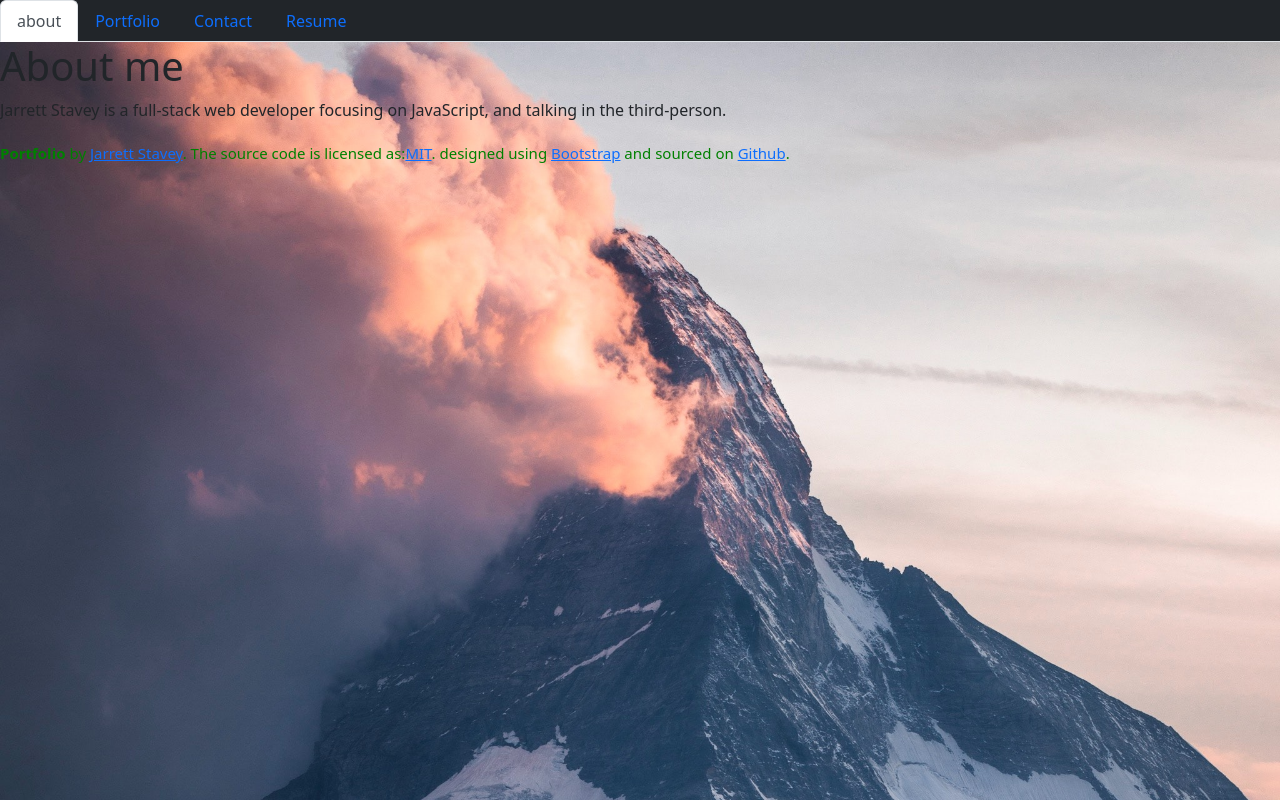
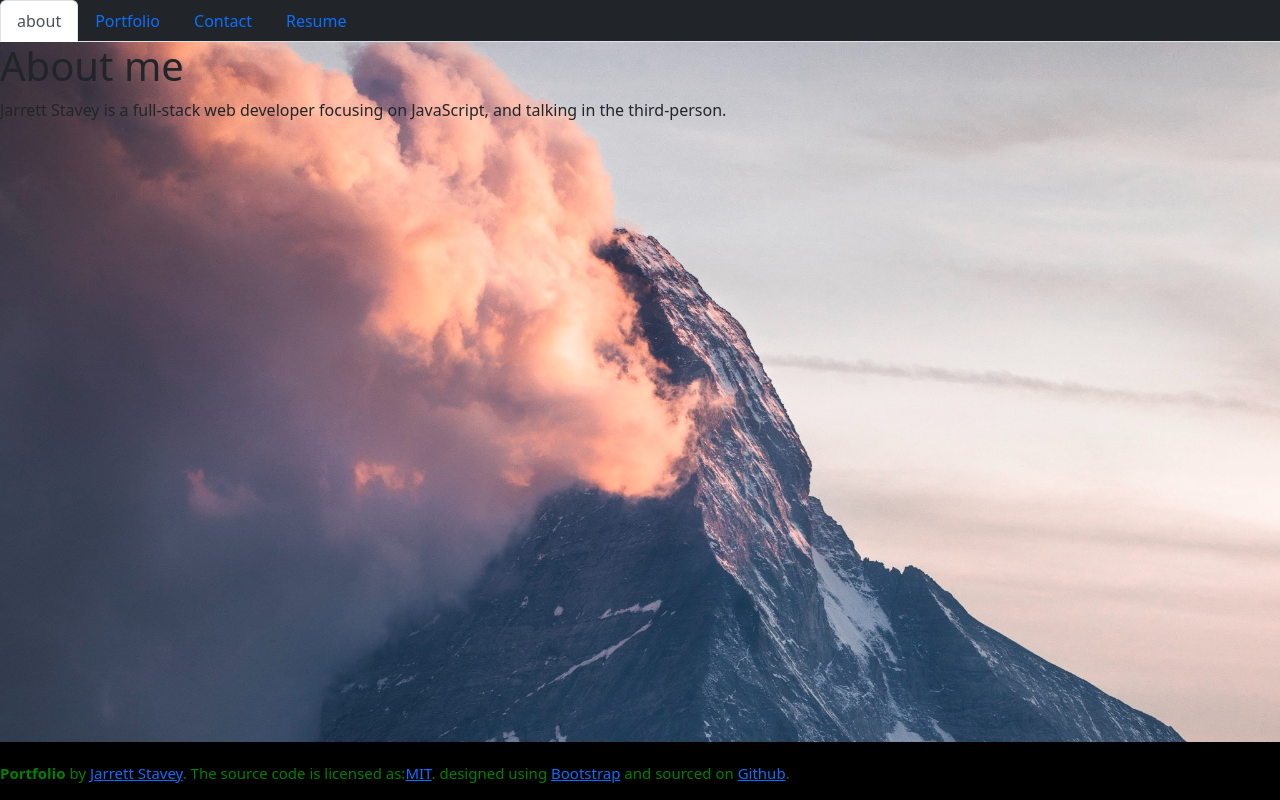
Before and after one commit to JStavey13/React-Portfolio, a React (Create React App) app: page / in a window 1280 px wide. Built offline with nearby package versions, Linux system fonts and the light colour scheme.

Commit message:
footer is now oriented properly, portfolio, resume, and contact pages now fit with the footer

```diff
--- a/src/Components/footer.js
+++ b/src/Components/footer.js
@@ -3,7 +3,17 @@ import React from 'react';
 
 function Footer() {
     return (
-        <footer class="footer">
+        <footer
+        style={{
+          position: "fixed",
+          bottom: "0",
+          width: "100%",
+
+          backgroundColor: 'black'
+
+
+        }}
+          class="footer">
   <div class="content has-text-centered" style={{ color: 'green', fontSize: '15px' }}>
     <p class="footer-text">
       <strong>Portfolio</strong> by <a href="https://github.com/jstavey13">Jarrett Stavey</a>. The source code is licensed as:
--- a/src/Components/portfolio.js
+++ b/src/Components/portfolio.js
@@ -9,7 +9,14 @@ function Portfolio() {
 
 
   <section id='entries'>
-    <Row xs={1} md={2} className="g-4">
+    <Row xs={1} md={2} className="g-4"
+    style={{
+      marginBottom: "80px",
+      marginTop: "10px",
+      width: "95%",
+      marginLeft: "auto",
+      marginRight: "auto"
+    }}>
         {data.map((project, idx) => (
           <Col key={idx}>
     <Card className="bg-dark text-white" id='card'>
--- a/src/Components/resume.js
+++ b/src/Components/resume.js
@@ -72,9 +72,11 @@ export default function Resume() {
                     outlineStyle: "solid",
                     borderRadius: "40px",
                     width: "55%",
-                    marginBottom: "15px"
+                    marginBottom: "80px"
                 }}
             ></img>
+
+
 
         </div>
     )
```
Also changed, not shown: src/Components/contact.js (+23 -2 lines).
